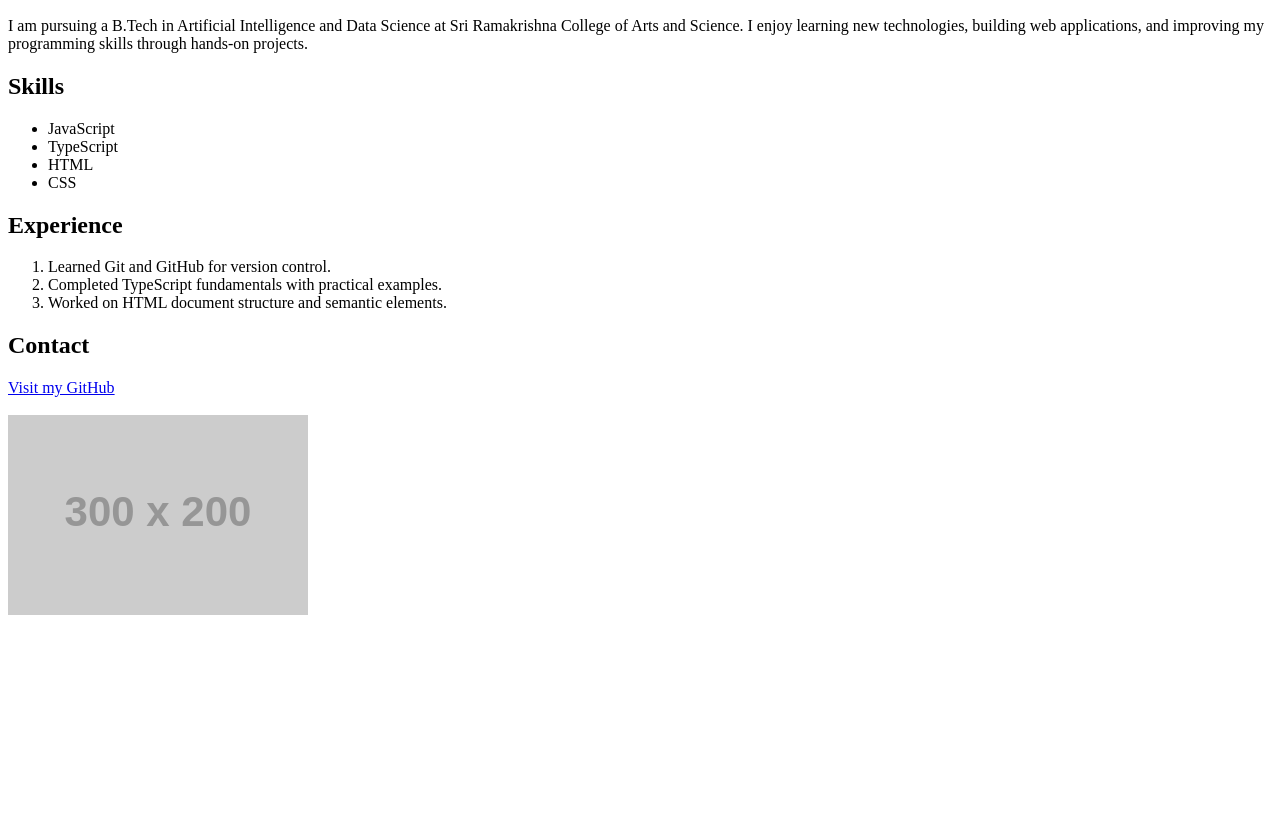
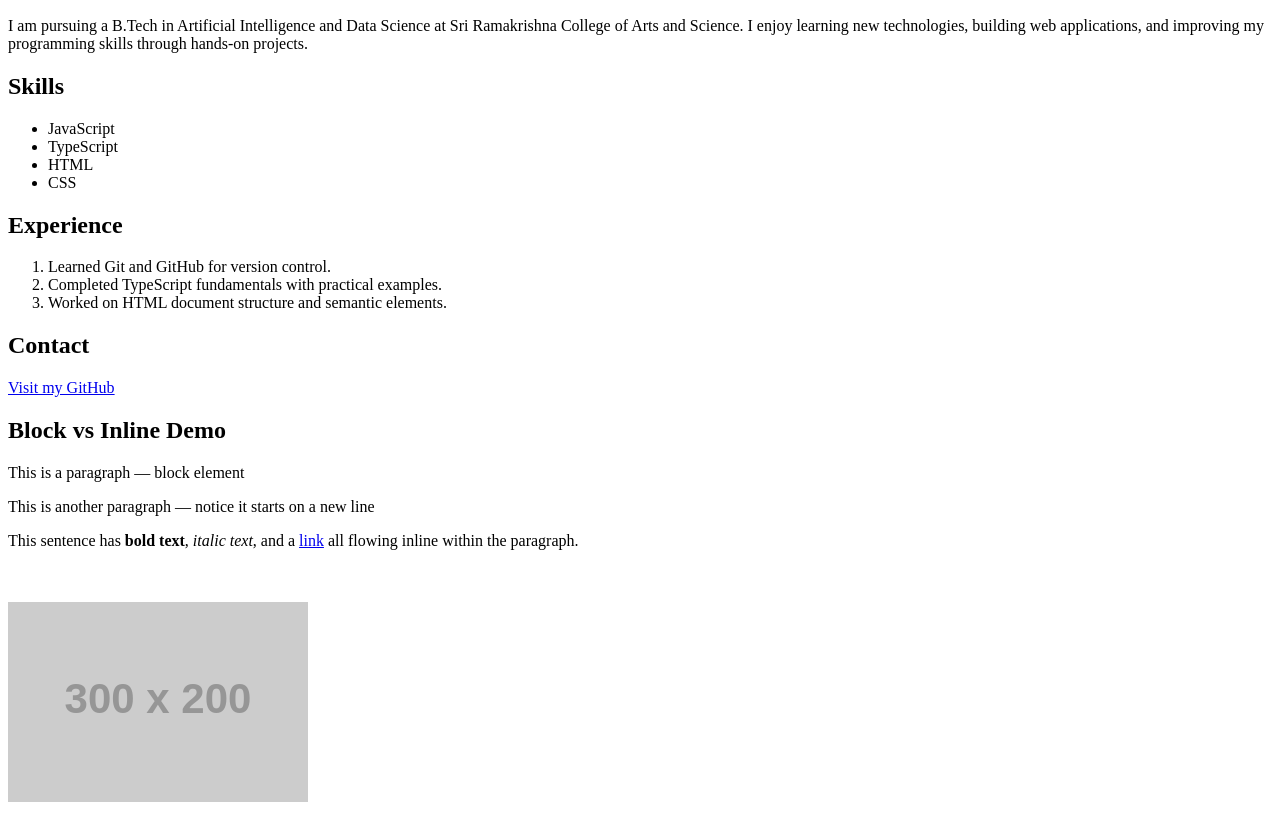
Before and after one commit to Priyadharshinirameshkumar/TypeScript, a plain HTML site: page html-css/session1/index.html in a window 1280 px wide. Shown: the part 110-924 px from the top of the page. Before the commit the page ends 800 px from the top, so only its background shows below. Drawn offline with Linux system fonts and the light colour scheme; placeholder pictures from the web are drawn by us.

Commit message:
html-css/session1: demonstrate block and inline elements

```diff
--- a/html-css/session1/index.html
+++ b/html-css/session1/index.html
@@ -52,7 +52,35 @@
     <a href="https://github.com/Priyadharshinirameshkumar" target="_blank">
         Visit my GitHub
     </a>
+<h2>Block vs Inline Demo</h2>
 
+<!-- Block elements -->
+
+<p>This is a paragraph — block element</p>
+
+<p>This is another paragraph — notice it starts on a new line</p>
+
+<!-- Inline elements -->
+
+<p>
+    This sentence has
+    <strong>bold text</strong>,
+    <em>italic text</em>, and a
+    <a href="#">link</a>
+    all flowing inline within the paragraph.
+</p>
+
+<!--
+Block elements (default):
+1. <h1>
+2. <p>
+3. <ul>
+
+Inline elements (default):
+1. <a>
+2. <strong>
+3. <em>
+-->
     <br><br>
 
     <img
```
